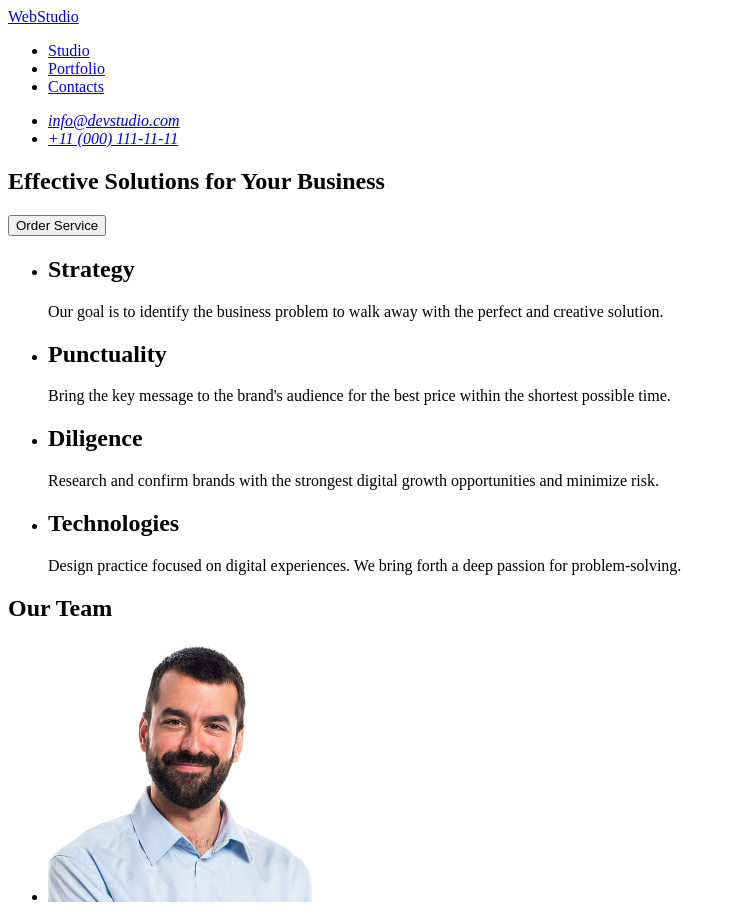
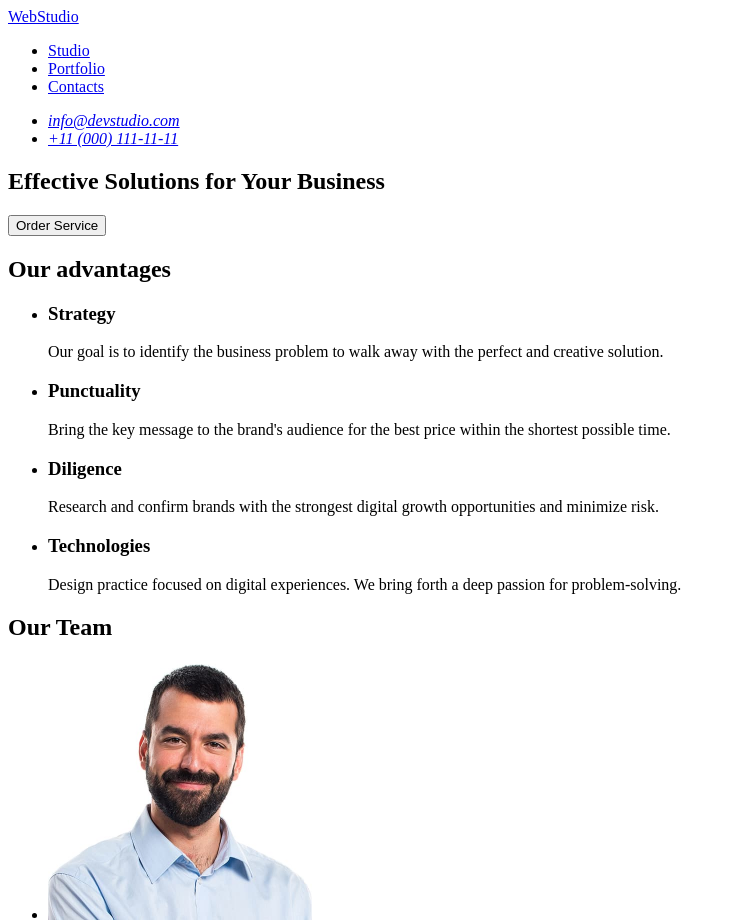
Before and after one commit to Borrouz/goit-markup-hw-01, a plain HTML site: page index.html in a window 1280 px wide. Shown: the top 920 px of the page, without its empty margins (0-736 px from the left). Drawn offline with Linux system fonts and the light colour scheme.

Commit message:
section 3

```diff
--- a/index.html
+++ b/index.html
@@ -28,30 +28,31 @@
         <button type="button">Order Service</button>
       </section>
       <section>
+        <h2>Our advantages</h2>
         <ul>
           <li>
-            <h2>Strategy</h2>
+            <h3>Strategy</h3>
             <p>
               Our goal is to identify the business problem to walk away with the
               perfect and creative solution.
             </p>
           </li>
           <li>
-            <h2>Punctuality</h2>
+            <h3>Punctuality</h3>
             <p>
               Bring the key message to the brand's audience for the best price
               within the shortest possible time.
             </p>
           </li>
           <li>
-            <h2>Diligence</h2>
+            <h3>Diligence</h3>
             <p>
               Research and confirm brands with the strongest digital growth
               opportunities and minimize risk.
             </p>
           </li>
           <li>
-            <h2>Technologies</h2>
+            <h3>Technologies</h3>
             <p>
               Design practice focused on digital experiences. We bring forth a
               deep passion for problem-solving.
@@ -59,6 +60,7 @@
           </li>
         </ul>
       </section>
+      <section>
         <h2>Our Team</h2>
         <ul>
           <li>
@@ -82,6 +84,7 @@
             <p>UI Designer</p>
           </li>
         </ul>
+      </section>
     </main>
     <footer>
       <a href="#">WEBSTUDIO</a>
```
Lines whose indentation alone changed are shown as unchanged.
